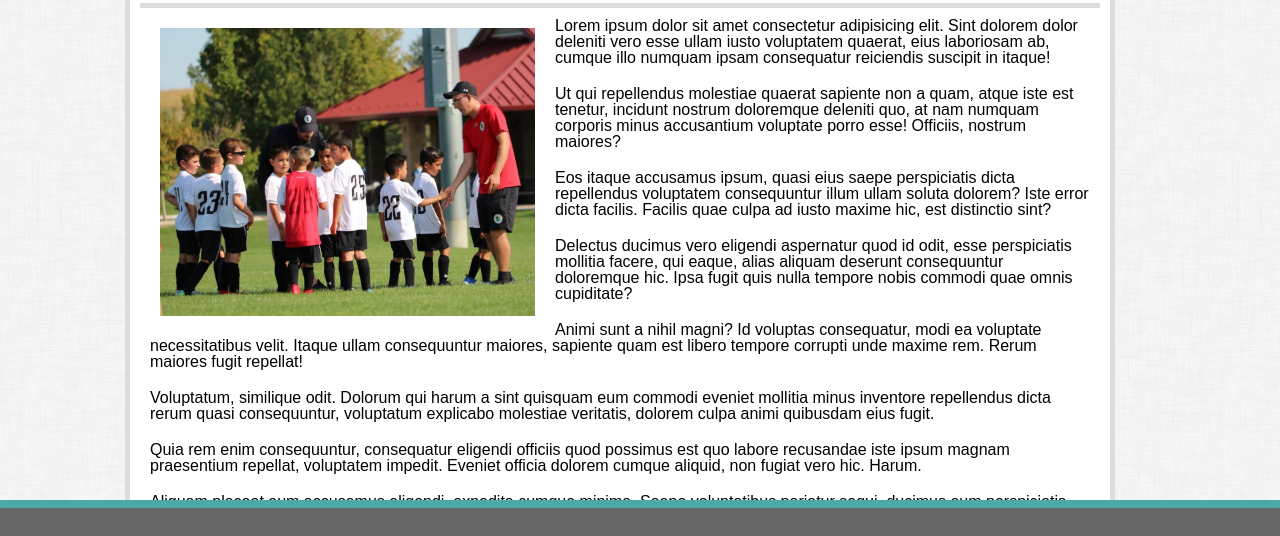
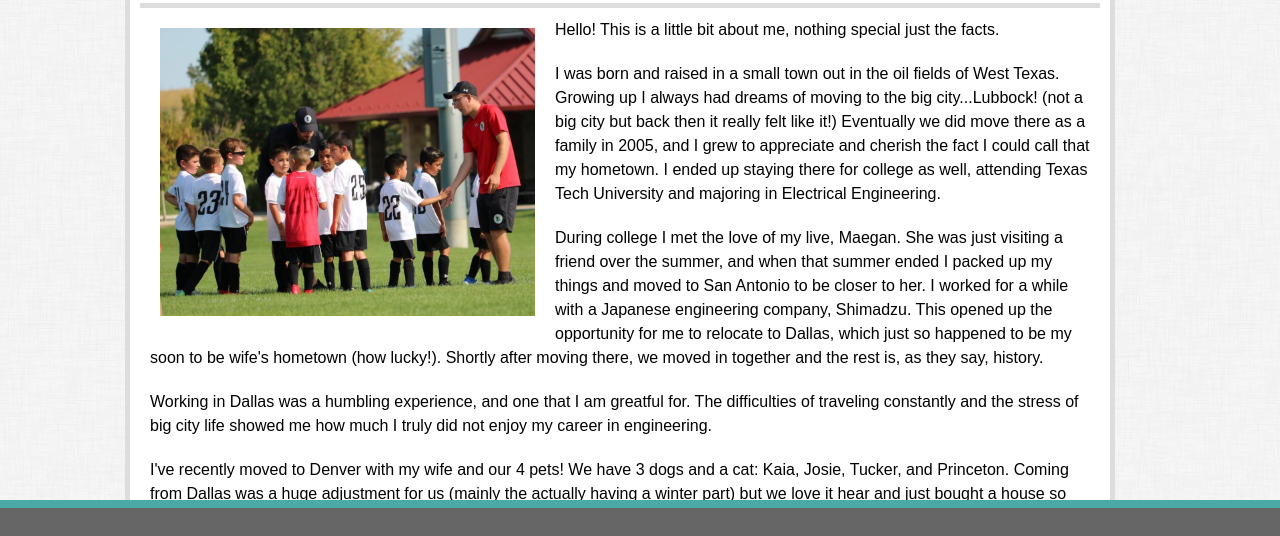
Before and after one commit to kyleawkjell/kyleawkjell.github.io, a plain HTML site: page index.html in a window 1280 px wide. Shown: the part 252-788 px from the top of the page. Drawn offline with Linux system fonts and the light colour scheme.

Commit message:
updated about me

```diff
--- a/assets/style.css
+++ b/assets/style.css
@@ -80,6 +80,7 @@ p {
     padding: 10px;
     font-family: Arial, Helvetica, sans-serif;
     font-size: 16px;
+    line-height: 1.5;
 }
 img {
     position: relative;
--- a/index.html
+++ b/index.html
@@ -31,14 +31,12 @@
         </h2>
         <img class="me" src="assets/images/IMG_0716.jpg">
         <div class="clearfix">
-            <p>Lorem ipsum dolor sit amet consectetur adipisicing elit. Sint dolorem dolor deleniti vero esse ullam iusto voluptatem quaerat, eius laboriosam ab, cumque illo numquam ipsam consequatur reiciendis suscipit in itaque!</p>
-            <p>Ut qui repellendus molestiae quaerat sapiente non a quam, atque iste est tenetur, incidunt nostrum doloremque deleniti quo, at nam numquam corporis minus accusantium voluptate porro esse! Officiis, nostrum maiores?</p>
-            <p>Eos itaque accusamus ipsum, quasi eius saepe perspiciatis dicta repellendus voluptatem consequuntur illum ullam soluta dolorem? Iste error dicta facilis. Facilis quae culpa ad iusto maxime hic, est distinctio sint?</p>
-            <p>Delectus ducimus vero eligendi aspernatur quod id odit, esse perspiciatis mollitia facere, qui eaque, alias aliquam deserunt consequuntur doloremque hic. Ipsa fugit quis nulla tempore nobis commodi quae omnis cupiditate?</p>
-            <p>Animi sunt a nihil magni? Id voluptas consequatur, modi ea voluptate necessitatibus velit. Itaque ullam consequuntur maiores, sapiente quam est libero tempore corrupti unde maxime rem. Rerum maiores fugit repellat!</p>
-            <p>Voluptatum, similique odit. Dolorum qui harum a sint quisquam eum commodi eveniet mollitia minus inventore repellendus dicta rerum quasi consequuntur, voluptatum explicabo molestiae veritatis, dolorem culpa animi quibusdam eius fugit.</p>
-            <p>Quia rem enim consequuntur, consequatur eligendi officiis quod possimus est quo labore recusandae iste ipsum magnam praesentium repellat, voluptatem impedit. Eveniet officia dolorem cumque aliquid, non fugiat vero hic. Harum.</p>
-            <p>Aliquam placeat eum accusamus eligendi, expedita cumque minima. Saepe voluptatibus pariatur sequi, ducimus eum perspiciatis atque repudiandae impedit iste commodi magnam odio, quam neque modi corrupti sunt non. Pariatur, vel?</p>
+            <p>Hello! This is a little bit about me, nothing special just the facts.</p>
+            <p>I was born and raised in a small town out in the oil fields of West Texas. Growing up I always had dreams of moving to the big city...Lubbock! (not a big city but back then it really felt like it!) Eventually we did move there as a family in 2005, and I grew to appreciate and cherish the fact I could call that my hometown. I ended up staying there for college as well, attending Texas Tech University and majoring in Electrical Engineering.</p>
+            <p>During college I met the love of my live, Maegan. She was just visiting a friend over the summer, and when that summer ended I packed up my things and moved to San Antonio to be closer to her. I worked for a while with a Japanese engineering company, Shimadzu. This opened up the opportunity for me to relocate to Dallas, which just so happened to be my soon to be wife's hometown (how lucky!). Shortly after moving there, we moved in together and the rest is, as they say, history.</p>
+            <p>Working in Dallas was a humbling experience, and one that I am greatful for. The difficulties of traveling constantly and the stress of big city life showed me how much I truly did not enjoy my career in engineering.</p>
+            <p>I've recently moved to Denver with my wife and our 4 pets! We have 3 dogs and a cat: Kaia, Josie, Tucker, and Princeton. Coming from Dallas was a huge adjustment for us (mainly the actually having a winter part) but we love it hear and just bought a house so we can settle down.</p>
+            <p>I am currently a Technical Director for the Barcelona Elite Soccer Academy here in Denver, and seriously love what I do. As you can see I have a boys team ages 6 & 7, but I also coach a girls team ages 11 & 12. Along with that I run some of our additional programs and help the club by recruiting new players at all times. It is quite a demanding job but I personally can't think of anything more rewarding.</p>
         </div>
     </div>
     <footer>
```
